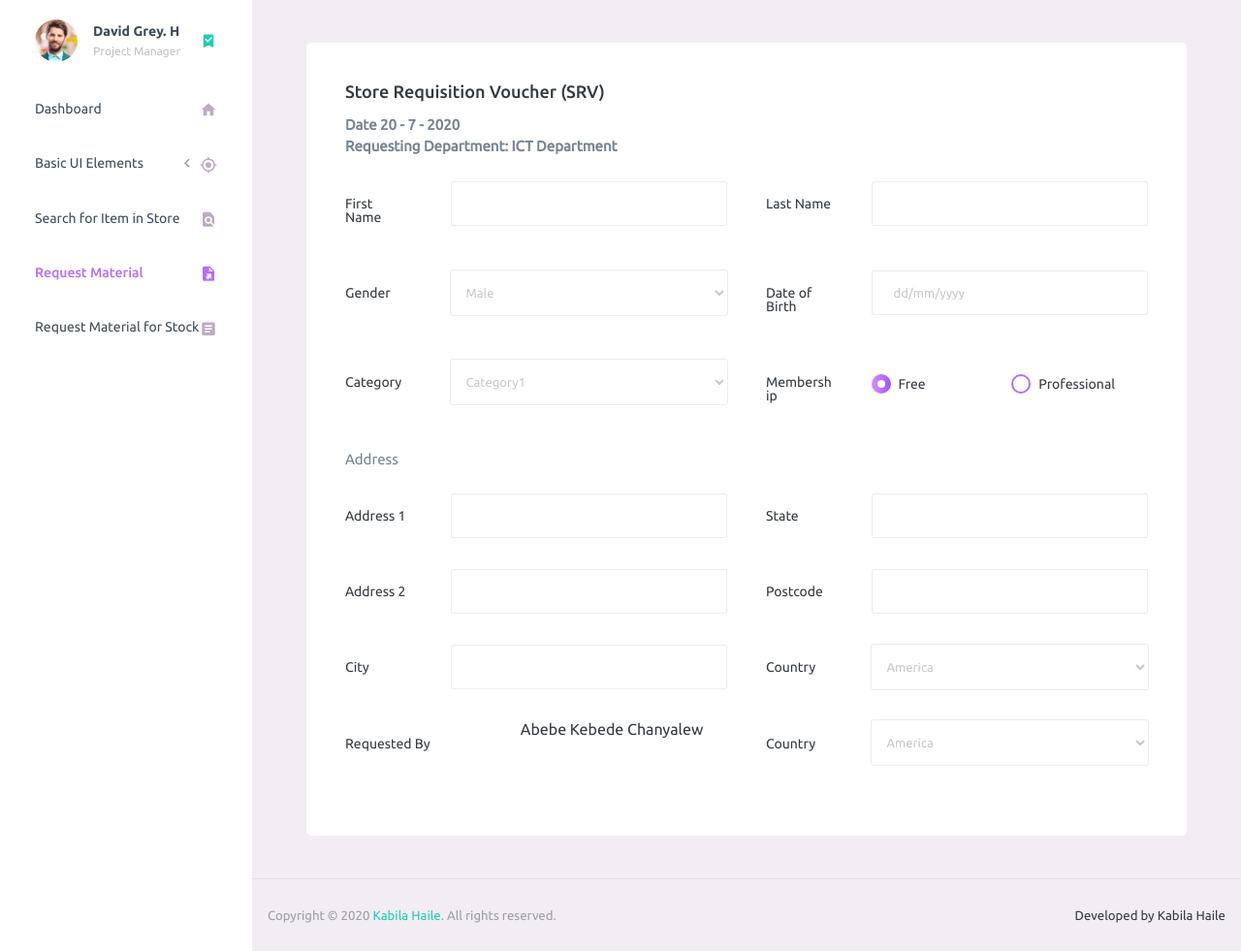
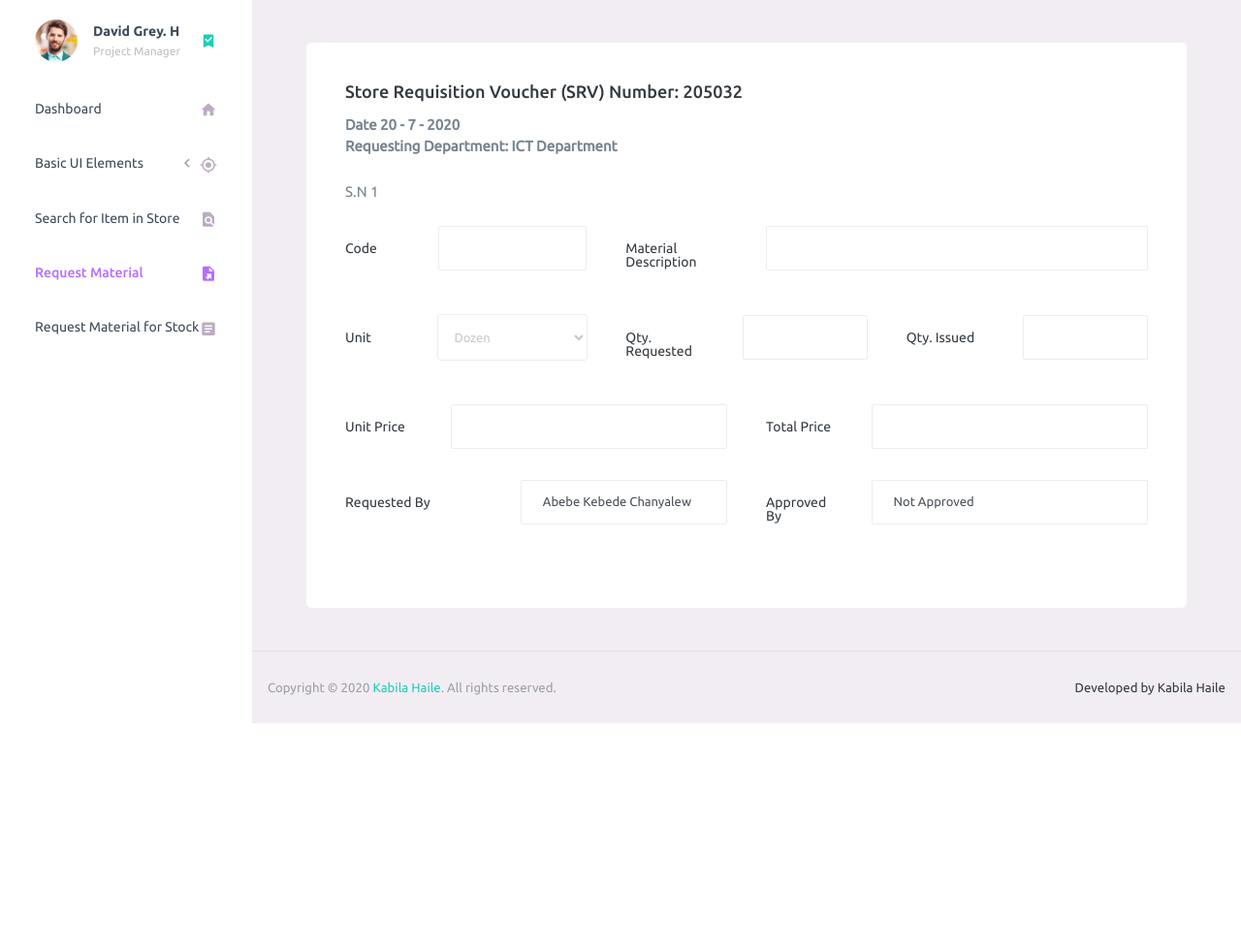
Before and after one commit to kabJhai/Store-Management-System, a PHP site: page /srv in a window 1280 px wide. Shown: the part 70-1051 px from the top of the page at 97% size. After the commit the page ends 816 px from the top, so only its background shows below. Run offline with PHP 8.4, Linux system fonts and the light colour scheme.

Commit message:
Form management

```diff
--- a/srv.php
+++ b/srv.php
@@ -8,7 +8,9 @@ include "includes/sidebar.php";
           <div class="col-12">
                 <div class="card">
                   <div class="card-body">
-                    <h4 class="card-title">Store Requisition Voucher (SRV)</h4>
+                    <h4 class="card-title">Store Requisition Voucher (SRV)
+                      <span class="record_number">Number: 205032</span>
+                    </h4>
                     <form class="form-sample">
                       <p class="card-description">
                       <strong>Date <span id="date"></span></strong><br/>
@@ -18,20 +20,56 @@ include "includes/sidebar.php";
                     document.getElementById('date').innerHTML = d.getDate()+" - "+(d.getUTCMonth()+1)+" - "+d.getFullYear();
                         </script>
                       </p>
+
+                      <p class="card-description">S.N 1 </p>
                       <div class="row">
-                        <div class="col-md-6">
+                        <div class="col-md-4">
                           <div class="form-group row">
-                            <label class="col-sm-3 col-form-label">First Name</label>
+                            <label class="col-sm-4 col-form-label">Code</label>
+                            <div class="col-sm-8">
+                              <input type="text" class="form-control" />
+                            </div>
+                          </div>
+                        </div>
+                        <div class="col-md-8">
+                          <div class="form-group row">
+                            <label class="col-sm-3 col-form-label">Material Description</label>
                             <div class="col-sm-9">
                               <input type="text" class="form-control" />
                             </div>
                           </div>
                         </div>
-                        <div class="col-md-6">
+                      </div>
+
+                      <div class="row">
+                        <div class="col-md-4">
                           <div class="form-group row">
-                            <label class="col-sm-3 col-form-label">Last Name</label>
-                            <div class="col-sm-9">
-                              <input type="text" class="form-control" />
+                            <label class="col-sm-4 col-form-label">Unit</label>
+                            <div class="col-sm-8">
+                              <select class="form-control">
+                                <option>Dozen</option>
+                                <option>Inch</option>
+                                <option>Kilogram</option>
+                                <option>Meter</option>
+                                <option>Liter</option>
+                                <option>Peice</option>
+                              </select>
+                            </div>
+                          </div>
+                        </div>
+                        <div class="col-md-4">
+                          <div class="form-group row">
+                            <label class="col-sm-5 col-form-label">Qty. Requested</label>
+                            <div class="col-sm-7">
+                              <input class="form-control" placeholder="" />
+                            </div>
+                          </div>
+                        </div>
+                        <div class="col-md-4">
+                          <div class="form-group row">
+                            <label class="col-sm-5 col-form-label">Qty. Issued</label>
+                            <div class="col-sm-7">
+                              <input class="form-control" placeholder="" />
                             </div>
                           </div>
                         </div>
@@ -39,112 +77,17 @@ include "includes/sidebar.php";
                       <div class="row">
                         <div class="col-md-6">
                           <div class="form-group row">
-                            <label class="col-sm-3 col-form-label">Gender</label>
+                            <label class="col-sm-3 col-form-label">Unit Price</label>
                             <div class="col-sm-9">
-                              <select class="form-control">
-                                <option>Male</option>
-                                <option>Female</option>
-                              </select>
+                              <input class="form-control" placeholder="" />
                             </div>
                           </div>
                         </div>
                         <div class="col-md-6">
                           <div class="form-group row">
-                            <label class="col-sm-3 col-form-label">Date of Birth</label>
+                            <label class="col-sm-3 col-form-label">Total Price</label>
                             <div class="col-sm-9">
-                              <input class="form-control" placeholder="dd/mm/yyyy" />
-                            </div>
-                          </div>
-                        </div>
-                      </div>
-                      <div class="row">
-                        <div class="col-md-6">
-                          <div class="form-group row">
-                            <label class="col-sm-3 col-form-label">Category</label>
-                            <div class="col-sm-9">
-                              <select class="form-control">
-                                <option>Category1</option>
-                                <option>Category2</option>
-                                <option>Category3</option>
-                                <option>Category4</option>
-                              </select>
-                            </div>
-                          </div>
-                        </div>
-                        <div class="col-md-6">
-                          <div class="form-group row">
-                            <label class="col-sm-3 col-form-label">Membership</label>
-                            <div class="col-sm-4">
-                              <div class="form-check">
-                                <label class="form-check-label">
-                                  <input type="radio" class="form-check-input" name="membershipRadios" id="membershipRadios1" value="" checked> Free </label>
-                              </div>
-                            </div>
-                            <div class="col-sm-5">
-                              <div class="form-check">
-                                <label class="form-check-label">
-                                  <input type="radio" class="form-check-input" name="membershipRadios" id="membershipRadios2" value="option2"> Professional </label>
-                              </div>
-                            </div>
-                          </div>
-                        </div>
-                      </div>
-                      <p class="card-description"> Address </p>
-                      <div class="row">
-                        <div class="col-md-6">
-                          <div class="form-group row">
-                            <label class="col-sm-3 col-form-label">Address 1</label>
-                            <div class="col-sm-9">
-                              <input type="text" class="form-control" />
-                            </div>
-                          </div>
-                        </div>
-                        <div class="col-md-6">
-                          <div class="form-group row">
-                            <label class="col-sm-3 col-form-label">State</label>
-                            <div class="col-sm-9">
-                              <input type="text" class="form-control" />
-                            </div>
-                          </div>
-                        </div>
-                      </div>
-                      <div class="row">
-                        <div class="col-md-6">
-                          <div class="form-group row">
-                            <label class="col-sm-3 col-form-label">Address 2</label>
-                            <div class="col-sm-9">
-                              <input type="text" class="form-control" />
-                            </div>
-                          </div>
-                        </div>
-                        <div class="col-md-6">
-                          <div class="form-group row">
-                            <label class="col-sm-3 col-form-label">Postcode</label>
-                            <div class="col-sm-9">
-                              <input type="text" class="form-control" />
-                            </div>
-                          </div>
-                        </div>
-                      </div>
-                      <div class="row">
-                        <div class="col-md-6">
-                          <div class="form-group row">
-                            <label class="col-sm-3 col-form-label">City</label>
-                            <div class="col-sm-9">
-                              <input type="text" class="form-control" />
-                            </div>
-                          </div>
-                        </div>
-                        <div class="col-md-6">
-                          <div class="form-group row">
-                            <label class="col-sm-3 col-form-label">Country</label>
-                            <div class="col-sm-9">
-                              <select class="form-control">
-                                <option>America</option>
-                                <option>Italy</option>
-                                <option>Russia</option>
-                                <option>Britain</option>
-                              </select>
+                              <input class="form-control" placeholder="" />
                             </div>
                           </div>
                         </div>
@@ -154,20 +97,19 @@ include "includes/sidebar.php";
                           <div class="form-group row">
                             <label class="col-sm-5 col-form-label">Requested By</label>
                             <div class="col-sm-7">
+                            <p class="form-control">
                               Abebe Kebede Chanyalew
+                            </p>
                             </div>
                           </div>
                         </div>
                         <div class="col-md-6">
                           <div class="form-group row">
-                            <label class="col-sm-3 col-form-label">Country</label>
+                            <label class="col-sm-3 col-form-label">Approved By</label>
                             <div class="col-sm-9">
-                              <select class="form-control">
-                                <option>America</option>
-                                <option>Italy</option>
-                                <option>Russia</option>
-                                <option>Britain</option>
-                              </select>
+                              <p class="form-control">
+                                Not Approved
+                              </p>
                             </div>
                           </div>
                         </div>
```
Also changed, not shown: 2 other files.
